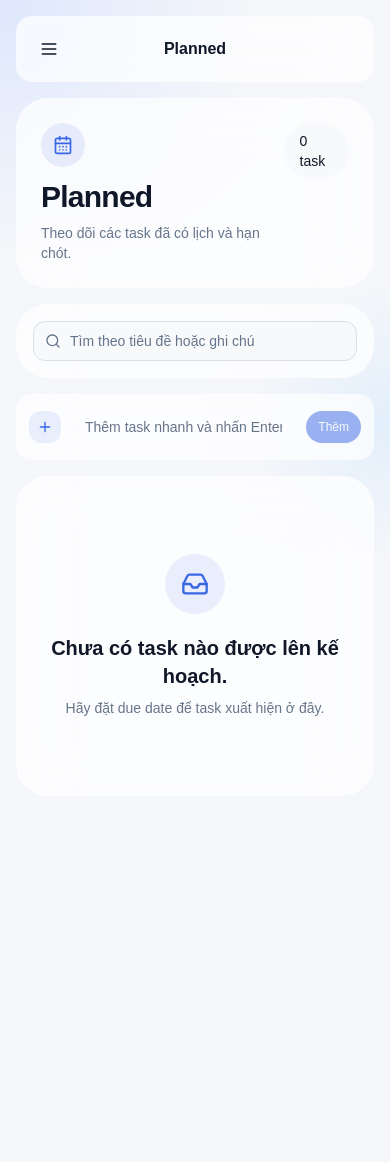
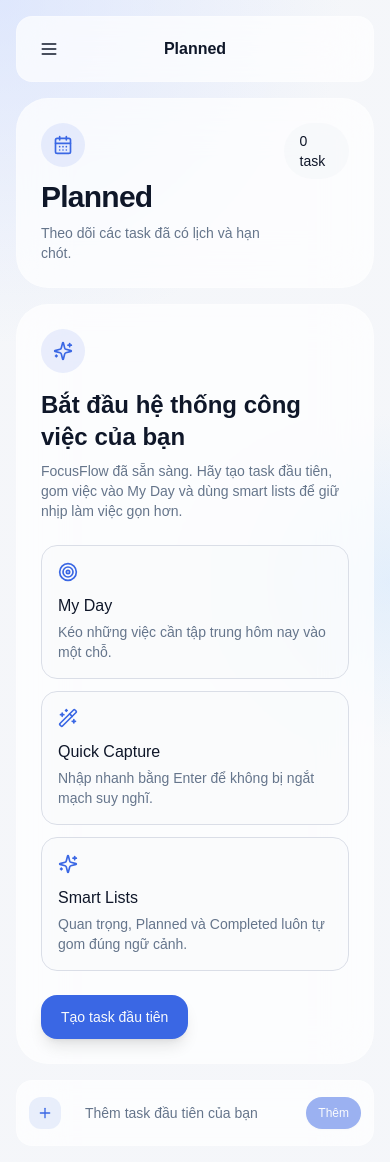
Before and after one commit to Jaycelation/JTask, a Next.js app: page /planned in a window 390 px wide. Before the commit the page ends 844 px from the top, so only its background shows below. Built offline with nearby package versions, Linux system fonts and the light colour scheme; no server answers; the database is empty.

Commit message:
feat: add onboarding card component and integrate summary loading in AppShell

```diff
--- a/components/app-shell.tsx
+++ b/components/app-shell.tsx
@@ -9,6 +9,7 @@
 import { AddTaskInput } from "@/components/add-task-input";
 import { EmptyState } from "@/components/empty-state";
 import { MobileSidebar } from "@/components/mobile-sidebar";
+import { OnboardingCard } from "@/components/onboarding-card";
 import { Sidebar } from "@/components/sidebar";
 import { SmartListHeader } from "@/components/smart-list-header";
 import { SuggestionsPanel } from "@/components/suggestions-panel";
@@ -17,7 +18,7 @@
 import { Button } from "@/components/ui/button";
 import { Input } from "@/components/ui/input";
 import { Spinner } from "@/components/ui/spinner";
-import type { ApiResponse, ListSummary, SuggestionDto, TaskDto } from "@/lib/types";
+import type { ApiResponse, DashboardSummaryDto, ListSummary, SuggestionDto, TaskDto } from "@/lib/types";
 import type { FocusView } from "@/lib/view-config";
 import { getViewMeta, getViewQuery } from "@/lib/view-config";
 
@@ -51,6 +52,7 @@
   const [isRouting, startTransition] = React.useTransition();
 
   const [lists, setLists] = React.useState<ListSummary[]>([]);
+  const [summary, setSummary] = React.useState<DashboardSummaryDto | null>(null);
   const [tasks, setTasks] = React.useState<TaskDto[]>([]);
   const [selectedTask, setSelectedTask] = React.useState<TaskDto | null>(null);
   const [suggestions, setSuggestions] = React.useState<SuggestionDto[]>([]);
@@ -63,6 +65,11 @@
   const loadLists = React.useCallback(async () => {
     const data = await apiFetch<ListSummary[]>("/api/lists");
     setLists(data);
+  }, []);
+
+  const loadSummary = React.useCallback(async () => {
+    const data = await apiFetch<DashboardSummaryDto>("/api/summary");
+    setSummary(data);
   }, []);
 
   const loadTasks = React.useCallback(async () => {
@@ -105,7 +112,7 @@
     async function bootstrap() {
       try {
         setLoading(true);
-        await Promise.all([loadLists(), loadTasks(), loadSuggestions()]);
+        await Promise.all([loadLists(), loadSummary(), loadTasks(), loadSuggestions()]);
       } catch (error) {
         if (active) {
           toast.error(error instanceof Error ? error.message : "Không thể tải dữ liệu.");
@@ -122,7 +129,7 @@
     return () => {
       active = false;
     };
-  }, [loadLists, loadTasks, loadSuggestions]);
+  }, [loadLists, loadSummary, loadTasks, loadSuggestions]);
 
   const activeListId = view.type === "list" ? view.listId : null;
   const activeList = activeListId ? lists.find((list) => list.id === activeListId) : null;
@@ -164,7 +171,7 @@
       });
 
       toast.success("Đã tạo task.");
-      await Promise.all([loadLists(), loadTasks(), loadSuggestions()]);
+      await Promise.all([loadLists(), loadSummary(), loadTasks(), loadSuggestions()]);
     } catch (error) {
       toast.error(error instanceof Error ? error.message : "Không thể tạo task.");
     } finally {
@@ -188,7 +195,7 @@
       });
       setTasks((current) => current.map((task) => (task.id === taskId ? updated : task)));
       setSelectedTask((current) => (current?.id === taskId ? updated : current));
-      await Promise.all([loadLists(), loadTasks(), loadSuggestions()]);
+      await Promise.all([loadLists(), loadSummary(), loadTasks(), loadSuggestions()]);
     } catch (error) {
       setTasks(previousTasks);
       setSelectedTask(previousSelected);
@@ -201,7 +208,7 @@
       await apiFetch<null>(`/api/tasks/${taskId}`, { method: "DELETE" });
       setSelectedTask((current) => (current?.id === taskId ? null : current));
       toast.success("Đã xóa task.");
-      await Promise.all([loadLists(), loadTasks(), loadSuggestions()]);
+      await Promise.all([loadLists(), loadSummary(), loadTasks(), loadSuggestions()]);
     } catch (error) {
       toast.error(error instanceof Error ? error.message : "Không thể xóa task.");
     }
@@ -214,7 +221,7 @@
         body: JSON.stringify(payload),
       });
       toast.success("Đã tạo danh sách.");
-      await loadLists();
+      await Promise.all([loadLists(), loadSummary()]);
     } catch (error) {
       toast.error(error instanceof Error ? error.message : "Không thể tạo danh sách.");
     }
@@ -227,7 +234,7 @@
         body: JSON.stringify(payload),
       });
       toast.success("Đã cập nhật danh sách.");
-      await loadLists();
+      await Promise.all([loadLists(), loadSummary()]);
     } catch (error) {
       toast.error(error instanceof Error ? error.message : "Không thể cập nhật danh sách.");
     }
@@ -242,7 +249,7 @@
           router.push("/all");
         });
       }
-      await Promise.all([loadLists(), loadTasks()]);
+      await Promise.all([loadLists(), loadSummary(), loadTasks()]);
     } catch (error) {
       toast.error(error instanceof Error ? error.message : "Không thể xóa danh sách.");
     }
@@ -297,6 +304,8 @@
   const emptyDescription = deferredSearch.trim()
     ? `Không có kết quả cho "${deferredSearch.trim()}". Hãy thử từ khóa khác.`
     : meta.emptyDescription;
+
+  const showOnboarding = !loading && !summary?.hasAnyTasks && !deferredSearch.trim();
 
   const content = (
     <>
@@ -369,6 +378,7 @@
         <Sidebar
           pathname={pathname}
           lists={lists}
+          summary={summary}
           activeListId={activeListId}
           className="hidden lg:flex"
           onCreateList={createList}
@@ -382,13 +392,36 @@
             title={headerTitle}
             pathname={pathname}
             lists={lists}
+            summary={summary}
             activeListId={activeListId}
             onCreateList={createList}
             onUpdateList={updateList}
             onDeleteList={deleteList}
             onSelectList={navigateToList}
           />
-          {content}
+          {showOnboarding ? (
+            <>
+              <SmartListHeader
+                title={headerTitle}
+                subtitle={meta.subtitle}
+                viewKey={view.type === "list" ? "list" : meta.viewKey}
+                count={tasks.length}
+              />
+              <OnboardingCard
+                onStart={() => {
+                  const input = document.querySelector<HTMLInputElement>('input[placeholder="Thêm task nhanh và nhấn Enter"]');
+                  input?.focus();
+                }}
+              />
+              <AddTaskInput
+                loading={submitting}
+                placeholder="Thêm task đầu tiên của bạn"
+                onSubmit={handleCreateTask}
+              />
+            </>
+          ) : (
+            content
+          )}
         </div>
 
         <TaskDetailPanel
--- /dev/null
+++ b/components/onboarding-card.tsx
@@ -0,0 +1,43 @@
+import { Sparkles, Target, WandSparkles } from "lucide-react";
+
+type OnboardingCardProps = {
+  onStart: () => void;
+};
+
+export function OnboardingCard({ onStart }: OnboardingCardProps) {
+  return (
+    <div className="glass rounded-[2rem] p-6">
+      <div className="mb-4 inline-flex rounded-full bg-primary/10 p-3 text-primary">
+        <Sparkles className="h-5 w-5" />
+      </div>
+      <h3 className="text-2xl font-semibold">Bắt đầu hệ thống công việc của bạn</h3>
+      <p className="mt-2 max-w-2xl text-sm text-muted-foreground">
+        FocusFlow đã sẵn sàng. Hãy tạo task đầu tiên, gom việc vào My Day và dùng smart lists để giữ nhịp làm việc gọn hơn.
+      </p>
+      <div className="mt-6 grid gap-3 md:grid-cols-3">
+        <div className="rounded-2xl border bg-background/40 p-4">
+          <Target className="mb-3 h-5 w-5 text-primary" />
+          <h4 className="font-medium">My Day</h4>
+          <p className="mt-1 text-sm text-muted-foreground">Kéo những việc cần tập trung hôm nay vào một chỗ.</p>
+        </div>
+        <div className="rounded-2xl border bg-background/40 p-4">
+          <WandSparkles className="mb-3 h-5 w-5 text-primary" />
+          <h4 className="font-medium">Quick Capture</h4>
+          <p className="mt-1 text-sm text-muted-foreground">Nhập nhanh bằng Enter để không bị ngắt mạch suy nghĩ.</p>
+        </div>
+        <div className="rounded-2xl border bg-background/40 p-4">
+          <Sparkles className="mb-3 h-5 w-5 text-primary" />
+          <h4 className="font-medium">Smart Lists</h4>
+          <p className="mt-1 text-sm text-muted-foreground">Quan trọng, Planned và Completed luôn tự gom đúng ngữ cảnh.</p>
+        </div>
+      </div>
+      <button
+        type="button"
+        onClick={onStart}
+        className="mt-6 rounded-2xl bg-primary px-5 py-3 text-sm font-medium text-primary-foreground shadow-lg transition hover:opacity-95"
+      >
+        Tạo task đầu tiên
+      </button>
+    </div>
+  );
+}
--- a/components/task-detail-panel.tsx
+++ b/components/task-detail-panel.tsx
@@ -93,6 +93,12 @@
 
   return (
     <>
+      <button
+        type="button"
+        aria-label="Đóng task detail"
+        className="fixed inset-0 z-20 bg-slate-950/30 backdrop-blur-sm lg:hidden"
+        onClick={onClose}
+      />
       <aside className="glass fixed inset-x-4 bottom-4 top-24 z-30 overflow-auto rounded-[2rem] p-5 lg:static lg:inset-auto lg:block lg:h-[calc(100vh-2rem)] lg:w-[380px] xl:w-[400px]">
         <div className="mb-4 flex items-center justify-between">
           <h2 className="text-lg font-semibold">Chi tiết task</h2>
```
